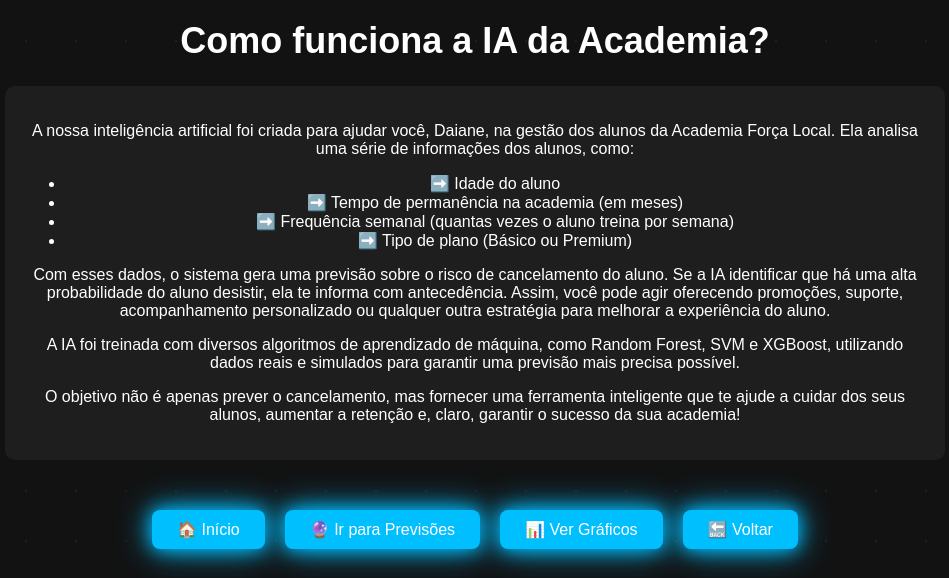
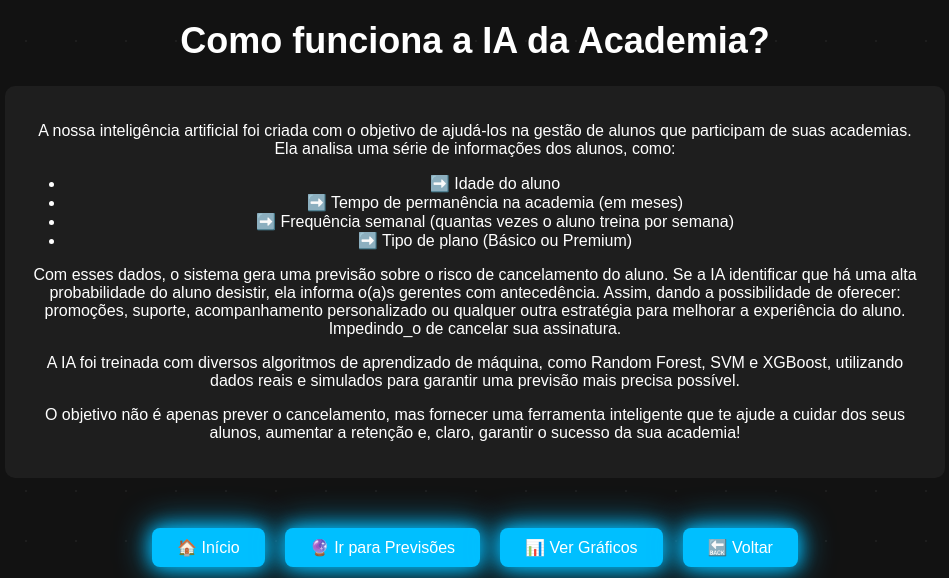
Before and after one commit to Wellington-v/projeto_final_academia_ia, a Flask app: page /explicacao in a window 1280 px wide. Shown: the top 578 px of the page, without its empty margins (165-1114 px from the left). Run offline with Flask 3, Linux system fonts and the light colour scheme; parts of the project's set-up code (start-up, migrations or seed data) failed here and were passed over.

Commit message:
melhoria dos textos de explicaçã do codigoo

```diff
--- a/templates/explicacao.html
+++ b/templates/explicacao.html
@@ -18,7 +18,7 @@
 
     <div class="texto-container">
         <p>
-            A nossa inteligência artificial foi criada para ajudar você, Daiane, na gestão dos alunos da Academia Força Local.
+            A nossa inteligência artificial foi criada com o objetivo de ajudá-los na gestão de alunos que participam de suas academias.
             Ela analisa uma série de informações dos alunos, como:
         </p>
         <ul>
@@ -31,8 +31,9 @@
         <p>
             Com esses dados, o sistema gera uma previsão sobre o risco de cancelamento do aluno.
             Se a IA identificar que há uma alta probabilidade do aluno desistir,
-            ela te informa com antecedência. Assim, você pode agir oferecendo promoções, suporte,
-            acompanhamento personalizado ou qualquer outra estratégia para melhorar a experiência do aluno.
+            ela informa o(a)s gerentes com antecedência. Assim, dando a possibilidade de oferecer: promoções,
+            suporte, acompanhamento personalizado ou qualquer outra estratégia para melhorar a experiência do aluno.
+            Impedindo_o de cancelar sua assinatura.
         </p>
 
         <p>
```
